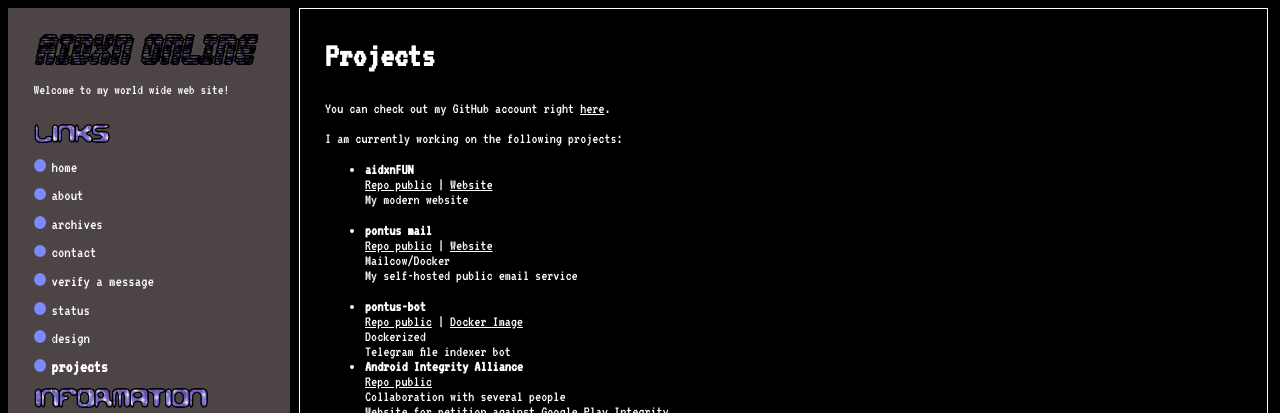
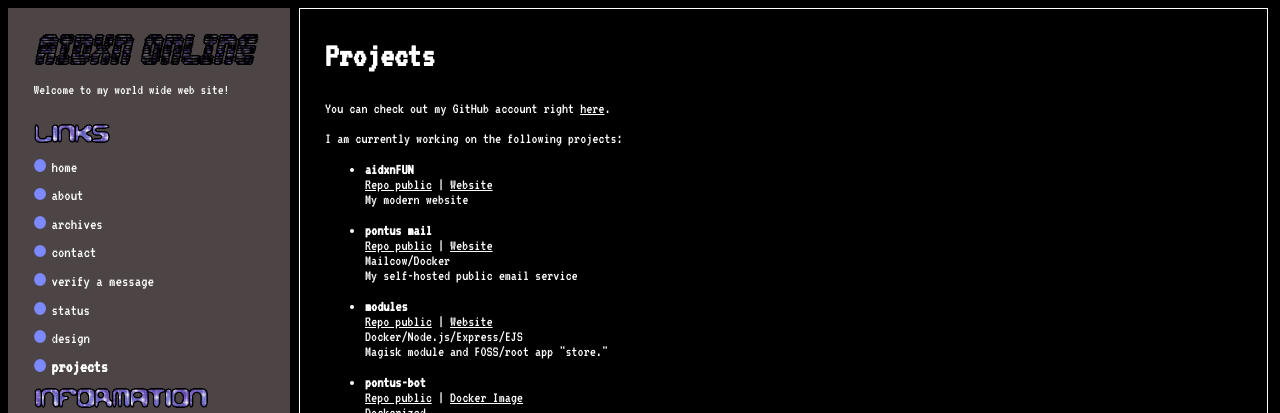
Before and after one commit to ihatenodejs/aidxnFUNretro, a plain HTML site: page src/projects.html in a window 1280 px wide. Shown: the top 413 px of the page. Drawn offline with Linux system fonts and the light colour scheme; no server answers.

Commit message:
add modules project, fix error in spelling of p0ntus mail

```diff
--- a/src/projects.html
+++ b/src/projects.html
@@ -55,6 +55,12 @@
                     My self-hosted public email service
                 </li><br>
                 <li>
+                    <strong>modules</strong><br>
+                    <a href="https://github.com/ihatenodejs/modules">Repo public</a>  | <a href="https://modules.lol">Website</a><br>
+                    Docker/Node.js/Express/EJS<br>
+                    Magisk module and FOSS/root app "store."
+                </li><br>
+                <li>
                     <strong>pontus-bot</strong><br>
                     <a href="https://github.com/ihatenodejs/pontus-bot">Repo public</a>  | <a href="https://github.com/ihatenodejs/pontus-bot/pkgs/container/pontus-bot/315781719?tag=main">Docker Image</a><br>
                     Dockerized<br>
```
